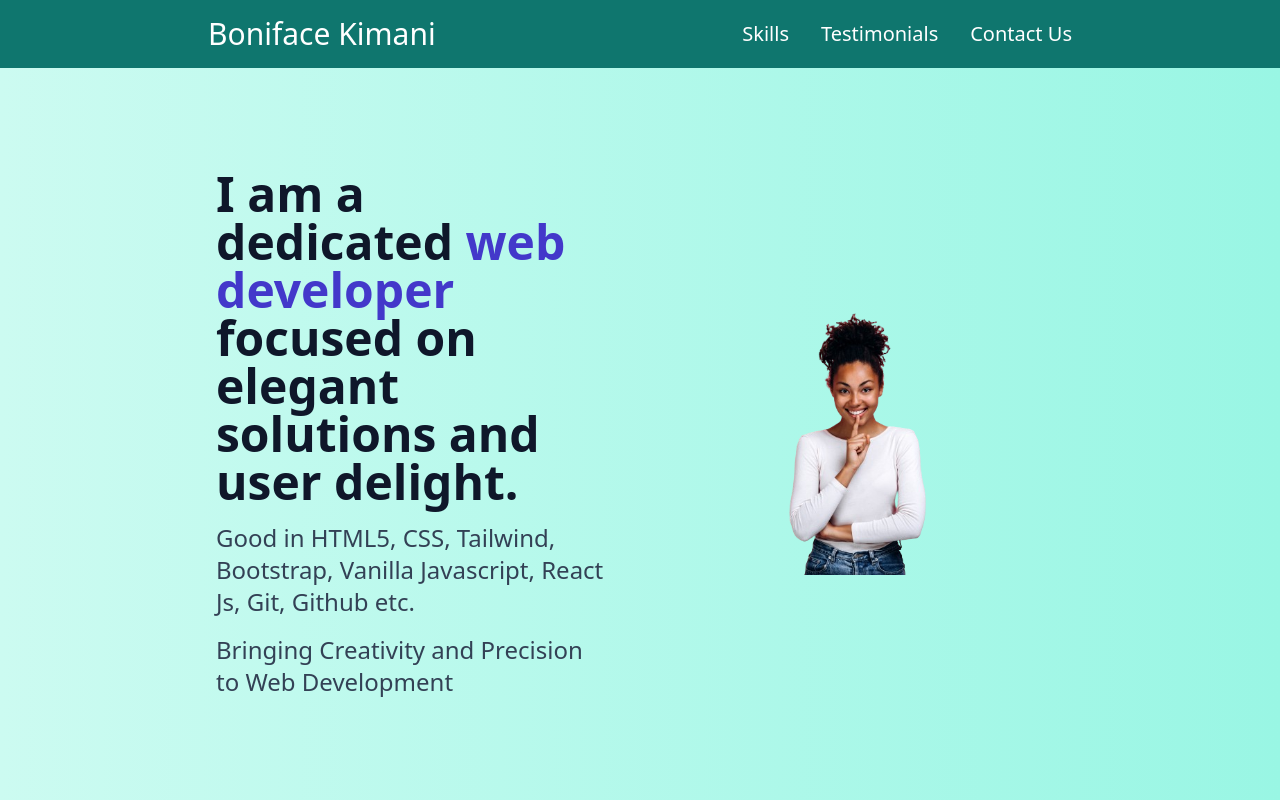
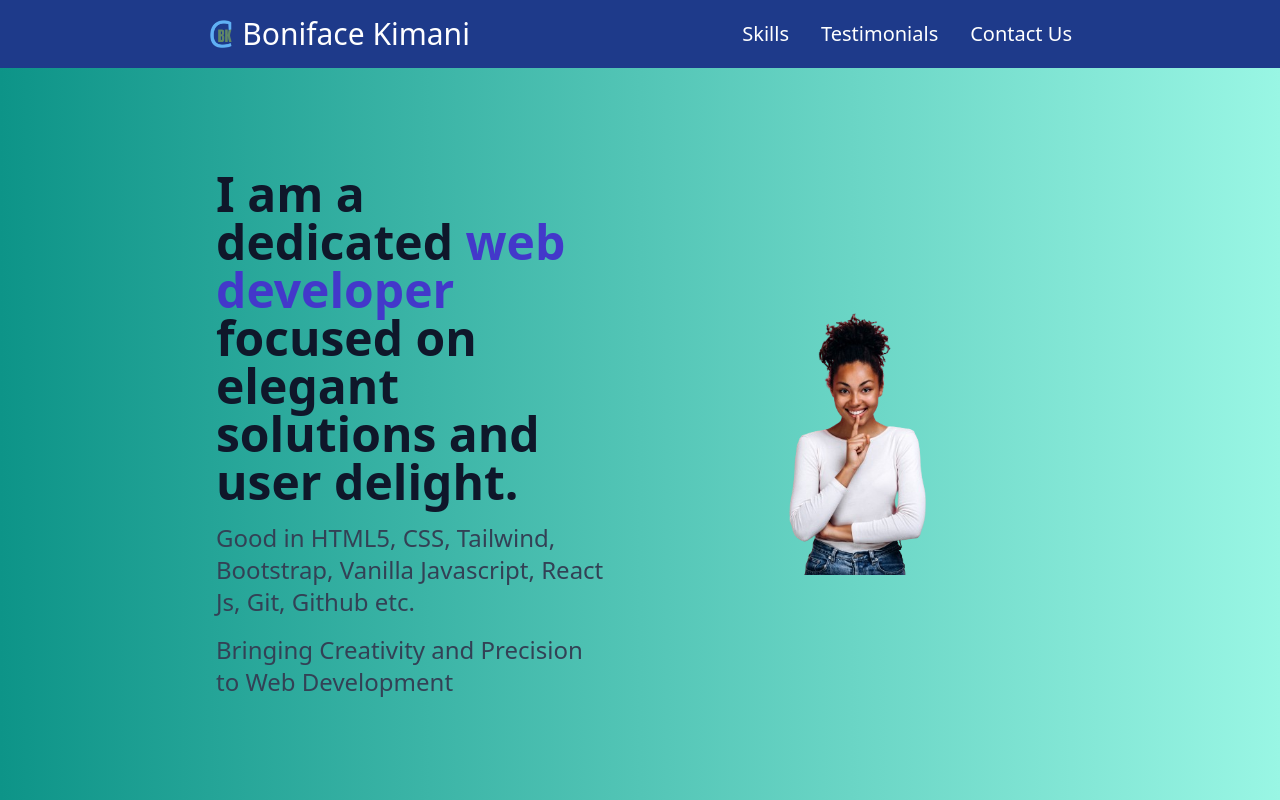
Before and after one commit to bonkimcoder/personal-portfolio-website, a React (Vite) app: page / in a window 1280 px wide. Shown: the top 800 px of the page. Built offline with nearby package versions, Linux system fonts and the light colour scheme.

Commit message:
added logo, favicon, and changed colors

```diff
--- a/index.html
+++ b/index.html
@@ -2,7 +2,7 @@
 <html lang="en" class="sm:scroll-smooth">
   <head>
     <meta charset="UTF-8" />
-    <link rel="icon" type="image/svg+xml" href="/vite.svg" />
+    <link rel="icon" type="image/svg+xml" href="/src/assets/favicon.png" />
     <meta name="viewport" content="width=device-width, initial-scale=1.0" />
     <title>Acme Rockets</title>
   </head>
--- a/src/App.jsx
+++ b/src/App.jsx
@@ -3,7 +3,7 @@ import Main from "./containers/Main";
 import Footer from "./containers/Footer";
 
 const App = () => (
-  <div className="bg-gradient-to-r from-teal-100 to-teal-200">
+  <div className="bg-gradient-to-r from-teal-600 to-teal-200">
     <Header />
     <Main />
     <Footer />
--- a/src/containers/Header.jsx
+++ b/src/containers/Header.jsx
@@ -1,4 +1,5 @@
 import { useState, useEffect } from "react";
+import logo from "../assets/logo.png";
 
 const Header = () => {
   const [isMobileMenuOpen, setMobileMenuOpen] = useState(false);
@@ -30,10 +31,13 @@ const Header = () => {
     initApp();
   }, []);
   return (
-    <header className="bg-teal-700 text-white sticky top-0 z-10">
+    <header className="bg-blue-900 text-white sticky top-0 z-10">
       <section className="max-w-4xl mx-auto p-4 flex justify-between items-center">
         <h1 className="text-3xl font-medium">
-          <a href="#hero">Boniface Kimani</a>
+          <a href="#hero" className="flex gap-2 justify-center items-center">
+            <img src={logo} alt="" className="max-h-8" />
+            <h1>Boniface Kimani</h1>
+          </a>
         </h1>
         <div>
           <button id="hamburger-button" className="text-3xl md:hidden">
```
Also changed, not shown: src/assets/favicon.png (added), src/assets/logo.png (added).
